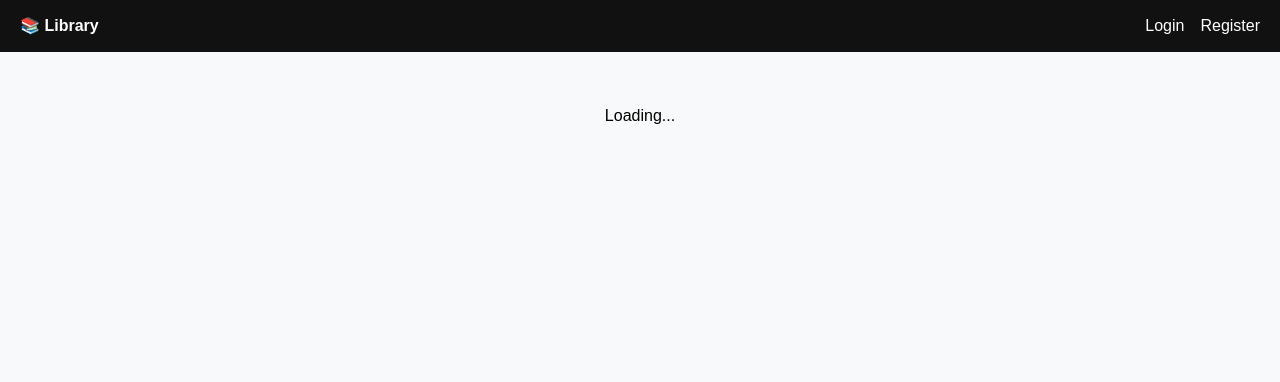
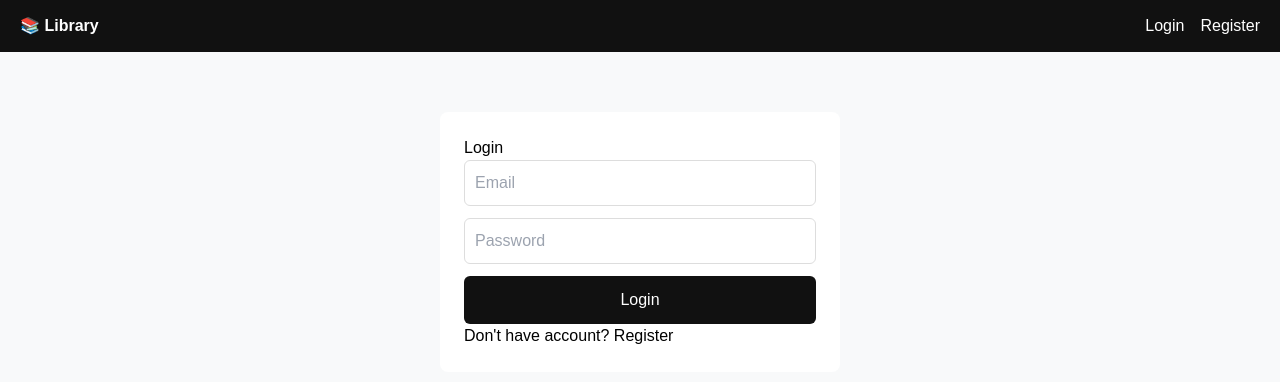
Before and after one commit to abdulwahabuakim-spec/library-management-system, a Next.js app in the folder web/: page / in a window 1280 px wide. Before the commit this address had no page. Shown: the top 382 px of the page. Built offline with nearby package versions, Linux system fonts and the light colour scheme.

Commit message:
Update page.tsx

```diff
--- a/web/src/app/page.tsx
+++ b/web/src/app/page.tsx
@@ -1,13 +1,38 @@
-"use client";
-import { useEffect } from "react";
-import { useRouter } from "next/navigation";
+'use client';
+import { useState } from 'react';
+import { apiFetch } from '@/lib/api';
 
-export default function Home() {
-  const router = useRouter();
-  useEffect(() => {
-    const token = localStorage.getItem("token");
-    if (token) router.push("/dashboard");
-    else router.push("/login");
-  }, [router]);
-  return <div className="p-8 text-center">Loading...</div>;
+export default function LoginPage() {
+  const [email, setEmail] = useState('');
+  const [password, setPassword] = useState('');
+  const [error, setError] = useState('');
+
+  async function handleSubmit(e: React.FormEvent) {
+    e.preventDefault();
+    setError('');
+    try {
+      const data = await apiFetch('/auth/login', {
+        method: 'POST',
+        body: JSON.stringify({ email, password }),
+      });
+      localStorage.setItem('token', data.access_token);
+      localStorage.setItem('user', JSON.stringify(data.user));
+      window.location.href = '/';
+    } catch (err: any) {
+      setError(err.message);
+    }
+  }
+
+  return (
+    <div style={{ maxWidth: 400, margin: '40px auto', background: '#fff', padding: 24, borderRadius: 8 }}>
+      <h1>Login</h1>
+      <form onSubmit={handleSubmit} style={{ display: 'flex', flexDirection: 'column', gap: 12 }}>
+        <input placeholder="Email" value={email} onChange={e => setEmail(e.target.value)} required style={{ padding: 10, borderRadius: 6, border: '1px solid #ddd' }} />
+        <input type="password" placeholder="Password" value={password} onChange={e => setPassword(e.target.value)} required style={{ padding: 10, borderRadius: 6, border: '1px solid #ddd' }} />
+        {error && <p style={{ color: 'red' }}>{error}</p>}
+        <button style={{ padding: 12, background: '#111', color: '#fff', border: 0, borderRadius: 6, cursor: 'pointer' }}>Login</button>
+      </form>
+      <p>Don&apos;t have account? <a href="/register">Register</a></p>
+    </div>
+  );
 }
```
